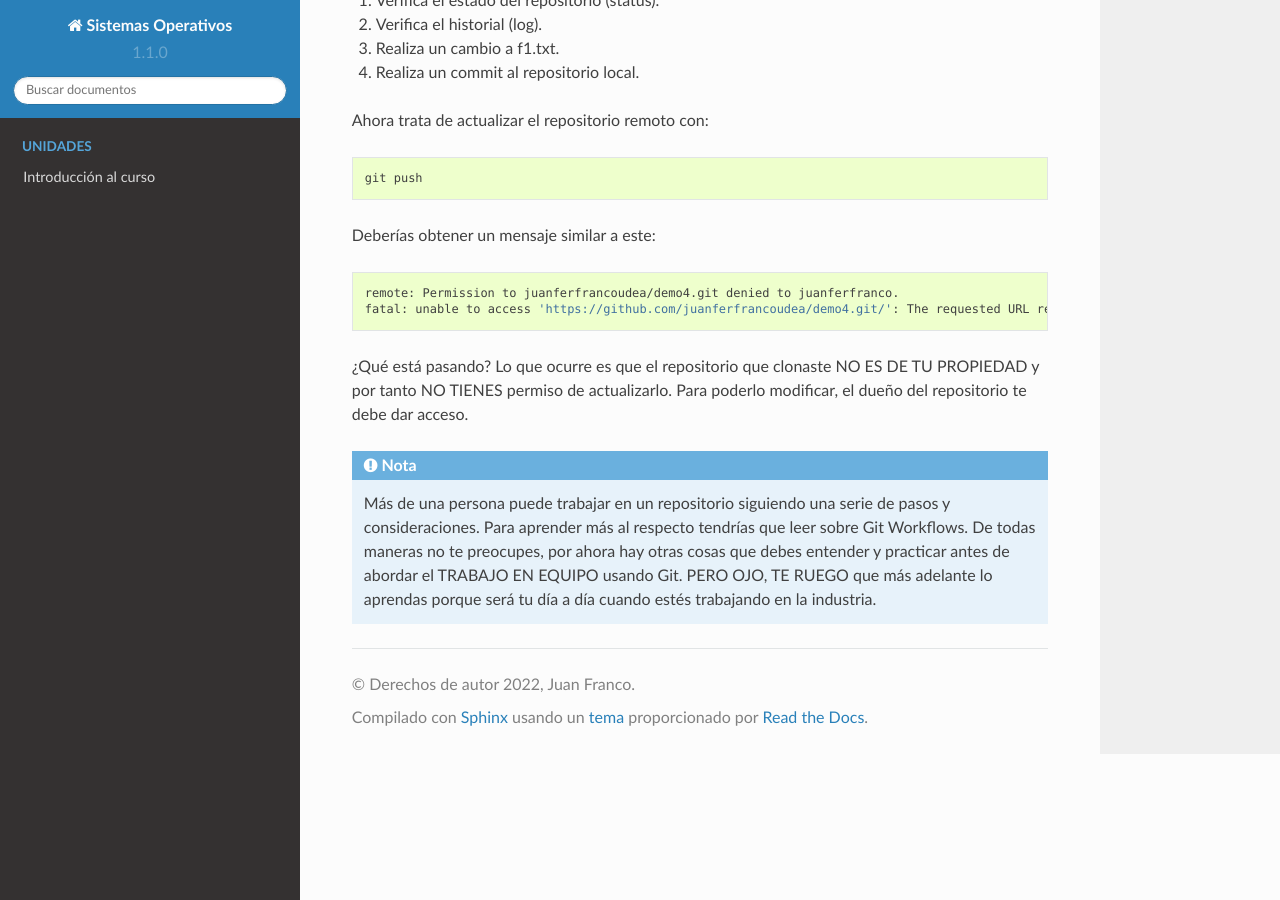
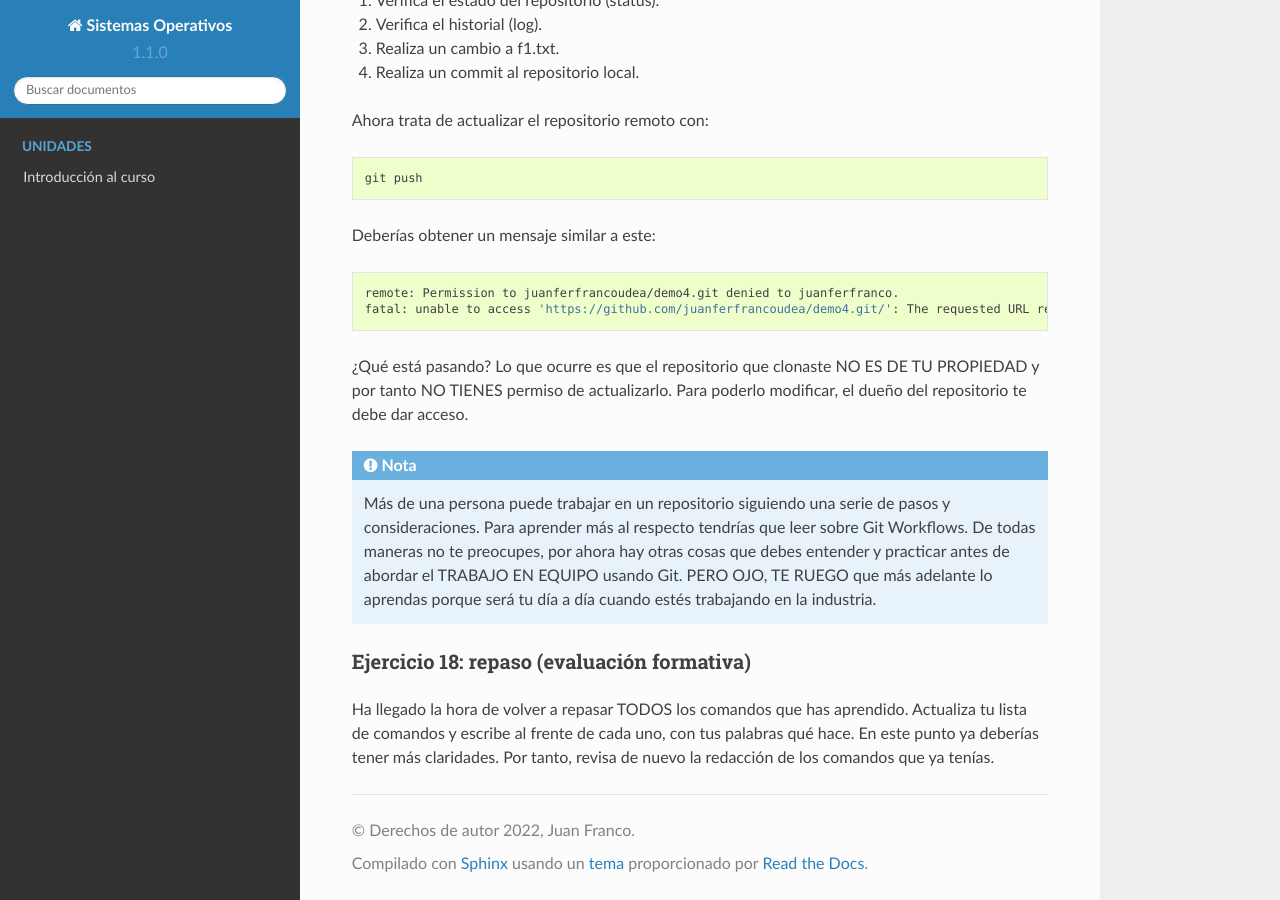
Before and after one commit to juanferfranco/sistemasoperativos, a Sphinx documentation site: the page built from docs/_unidad1/introGit.rst, in a window 1280 px wide and 900 px high, scrolled down 15860 px. Built offline with Sphinx 7.4.7 and the Read the Docs theme 2.0.0, drawn with Linux system fonts in a browser that asks for light colours; pages that are not in the unit, such as notebooks, are missing from menus.

Commit message:
done ejercicio 18

```diff
--- a/docs/_unidad1/introGit.rst
+++ b/docs/_unidad1/introGit.rst
@@ -855,3 +855,12 @@ debe dar acceso.
     De todas maneras no te preocupes, por ahora hay otras cosas que debes entender y practicar
     antes de abordar el TRABAJO EN EQUIPO usando Git. PERO OJO, TE RUEGO que más adelante
     lo aprendas porque será tu día a día cuando estés trabajando en la industria.
+
+
+Ejercicio 18: repaso (evaluación formativa)
+^^^^^^^^^^^^^^^^^^^^^^^^^^^^^^^^^^^^^^^^^^^^^^^^^
+
+Ha llegado la hora de volver a repasar TODOS los comandos que has aprendido.
+Actualiza tu lista de comandos y escribe al frente de cada uno, con tus palabras
+qué hace. En este punto ya deberías tener más claridades. Por tanto, revisa de nuevo
+la redacción de los comandos que ya tenías.
```
